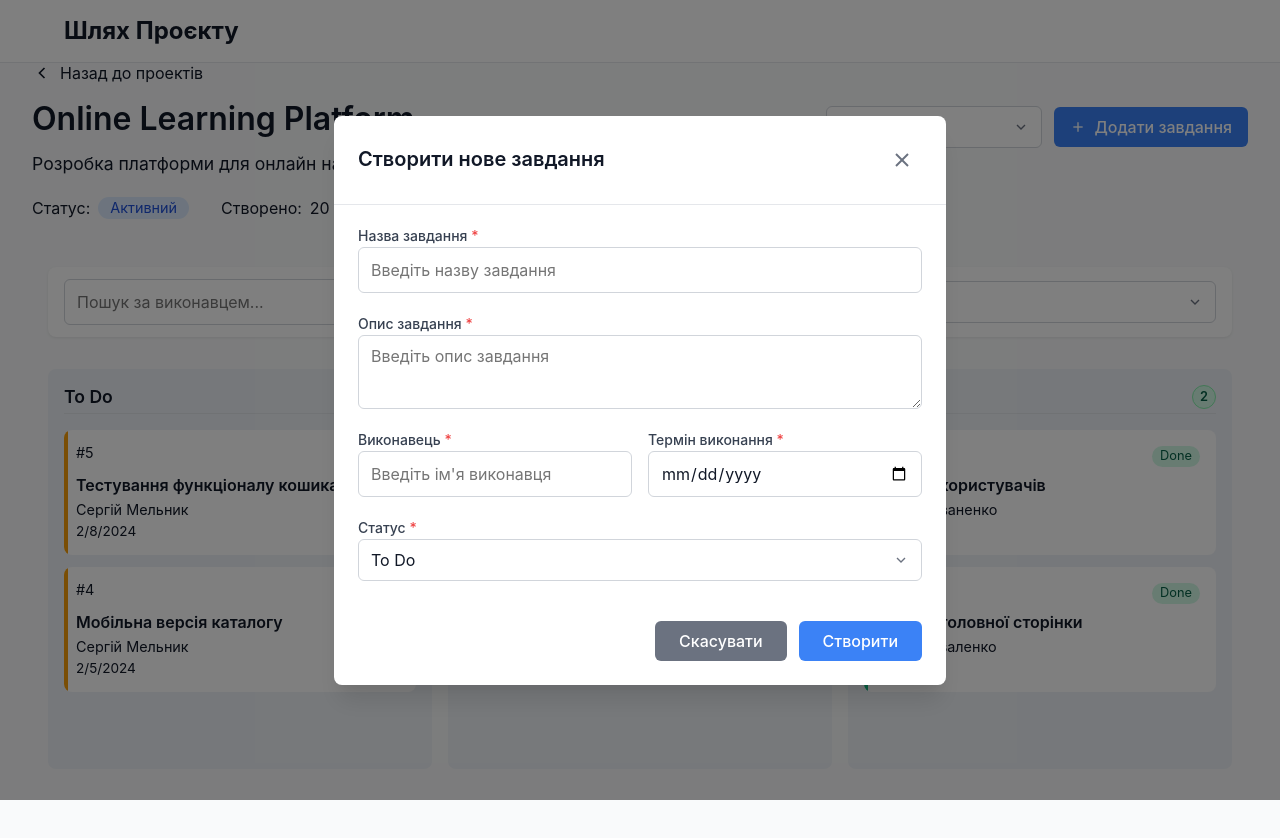
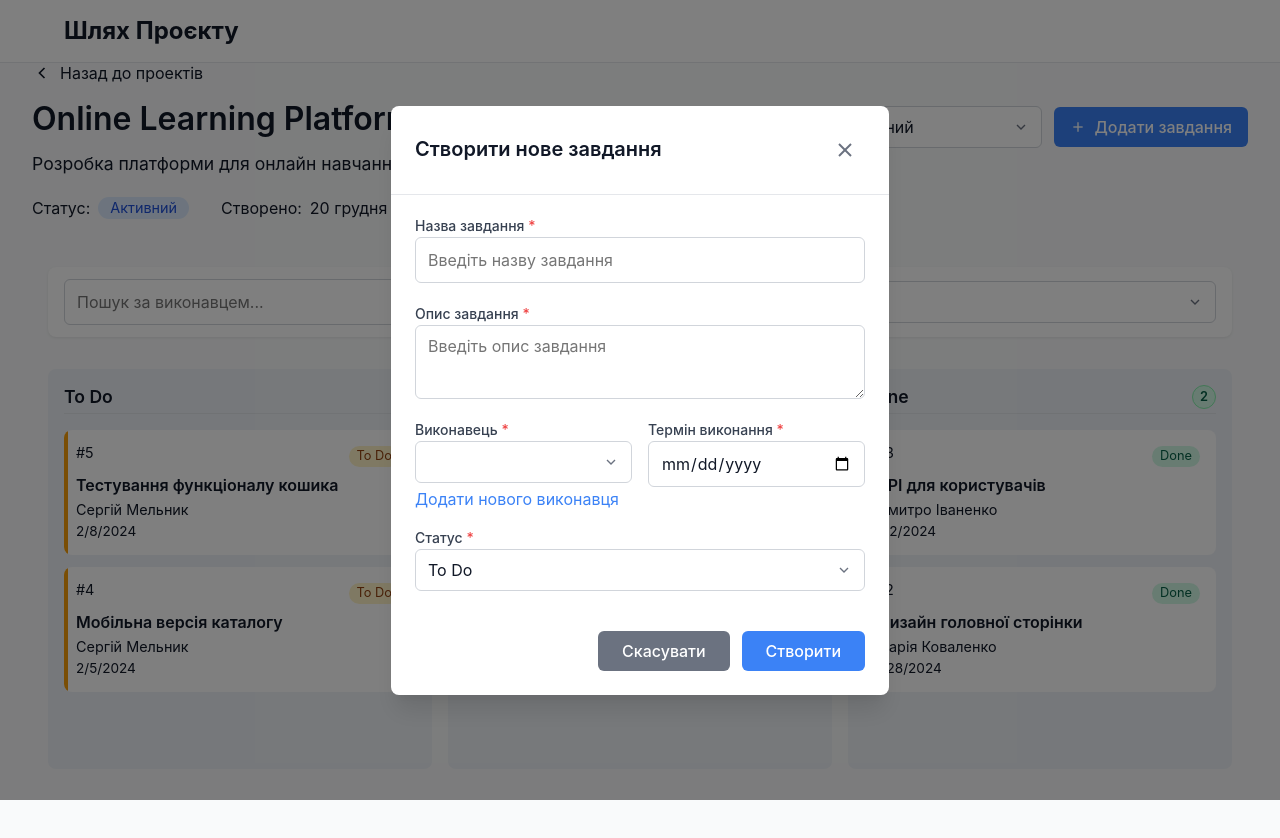
Before and after one commit to Serhii-Filatov/vue-project-path, a Vue app: page /projects/1 in a window 1280 px wide. Both pictures are taken after a click on the button "Додати завдання". Shown: the top 838 px of the page. Built offline with nearby package versions, Linux system fonts and the light colour scheme; data requests are answered from the project's data file.

Commit message:
feat(forms): update form components

```diff
--- a/src/components/forms/TaskForm.vue
+++ b/src/components/forms/TaskForm.vue
@@ -28,6 +28,22 @@
 
     <div class="form-row">
       <div class="form-group">
+        <template v-if="availableAssignees.length > 0 && !useCustomAssignee">
+          <label class="form-label">
+            Виконавець
+            <span class="required">*</span>
+          </label>
+          <BaseSelect
+            :model-value="form.assignee"
+            :options="availableAssignees.map((a) => ({ value: a, label: a }))"
+            required
+            @update:modelValue="(v: string) => (form.assignee = v)"
+          />
+          <button type="button" class="assignee-toggle" @click="useCustomAssignee = true">
+            Додати нового виконавця
+          </button>
+        </template>
+        <template v-else>
           <BaseInput
             v-model="form.assignee"
             label="Виконавець"
@@ -35,6 +51,15 @@
             required
             :error="errors.assignee"
           />
+          <button
+            v-if="availableAssignees.length > 0"
+            type="button"
+            class="assignee-toggle"
+            @click="useCustomAssignee = false"
+          >
+            Обрати з існуючих
+          </button>
+        </template>
         <span v-if="errors.assignee" class="form-error">{{ errors.assignee }}</span>
       </div>
 
@@ -79,11 +104,12 @@
 </template>
 
 <script setup lang="ts">
-import { reactive, computed } from 'vue'
-import type { Task, TaskStatus } from '@/types/task'
+import { reactive, computed, ref, watch } from 'vue'
+import type { Task, TaskStatus, CreateTaskRequest } from '@/types/task'
 import BaseInput from '@/components/ui/BaseInput.vue'
 import BaseButton from '@/components/ui/BaseButton.vue'
 import BaseSelect from '@/components/ui/BaseSelect.vue'
+import { useTasksStore } from '@/stores/tasksStore'
 
 interface Props {
   projectId: string
@@ -96,16 +122,7 @@ const props = withDefaults(defineProps<Props>(), {
 })
 
 const emit = defineEmits<{
-  submit: [
-    data: {
-      projectId: string
-      title: string
-      description: string
-      assignee: string
-      status: TaskStatus
-      dueDate: string
-    },
-  ]
+  submit: [data: CreateTaskRequest]
   cancel: []
 }>()
 
@@ -127,6 +144,18 @@ const errors = reactive({
 })
 
 const isEditing = computed(() => !!props.task)
+
+// Assignees for current project (if any). If none -> free text input
+const tasksStore = useTasksStore()
+const availableAssignees = computed(() => tasksStore.assignees)
+
+// Allow choosing from list or entering a new name
+const useCustomAssignee = ref(availableAssignees.value.length === 0)
+watch(availableAssignees, (list) => {
+  if (!list || list.length === 0) {
+    useCustomAssignee.value = true
+  }
+})
 
 // Validation
 const validateForm = () => {
@@ -181,6 +210,7 @@ const handleSubmit = () => {
 </script>
 
 <style lang="scss" scoped>
+@use '@/styles/_variables.scss' as v;
 .task-form {
   display: flex;
   flex-direction: column;
@@ -206,12 +236,12 @@ const handleSubmit = () => {
 }
 
 .required {
-  color: #ef4444;
+  color: v.$color-danger;
 }
 
 .form-textarea {
   padding: 0.75rem;
-  border: 1px solid #d1d5db;
+  border: 1px solid v.$color-border;
   border-radius: 0.375rem;
   font-size: 1rem;
   font-family: inherit;
@@ -219,49 +249,21 @@ const handleSubmit = () => {
   transition: border-color 0.2s ease-in-out;
 
   &:focus {
-    outline: none;
-    border-color: #3b82f6;
-    box-shadow: 0 0 0 3px rgba(59, 130, 246, 0.1);
+    @include v.focus-ring(v.$color-primary, 0.1);
   }
 
   &--error {
-    border-color: #ef4444;
+    border-color: v.$color-danger;
 
     &:focus {
-      border-color: #ef4444;
-      box-shadow: 0 0 0 3px rgba(239, 68, 68, 0.1);
-    }
-  }
-}
-
-.form-select {
-  padding: 0.75rem;
-  border: 1px solid #d1d5db;
-  border-radius: 0.375rem;
-  font-size: 1rem;
-  background: white;
-  cursor: pointer;
-  transition: border-color 0.2s ease-in-out;
-
-  &:focus {
-    outline: none;
-    border-color: #3b82f6;
-    box-shadow: 0 0 0 3px rgba(59, 130, 246, 0.1);
-  }
-
-  &--error {
-    border-color: #ef4444;
-
-    &:focus {
-      border-color: #ef4444;
-      box-shadow: 0 0 0 3px rgba(239, 68, 68, 0.1);
+      @include v.focus-ring(v.$color-danger, 0.1);
     }
   }
 }
 
 .form-error {
   font-size: 0.75rem;
-  color: #ef4444;
+  color: v.$color-danger;
 }
 
 .form-actions {
@@ -270,4 +272,14 @@ const handleSubmit = () => {
   justify-content: flex-end;
   margin-top: 1rem;
 }
+
+.assignee-toggle {
+  background: none;
+  border: none;
+  padding: 0;
+  color: #3b82f6;
+  cursor: pointer;
+  margin-top: 0.25rem;
+  align-self: flex-start;
+}
 </style>
```
Lines whose indentation alone changed are shown as unchanged.
